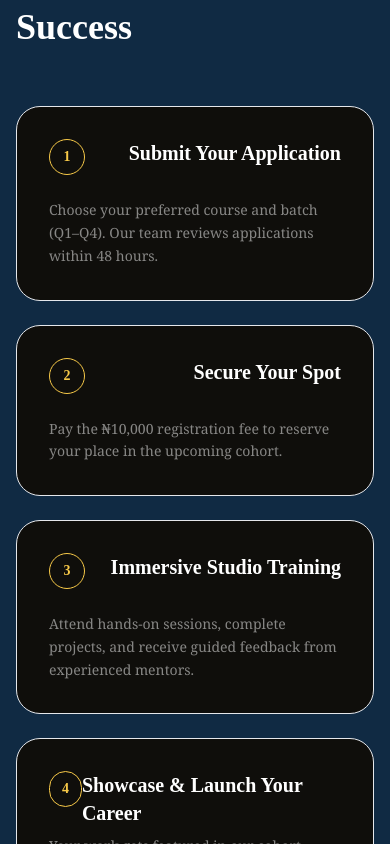
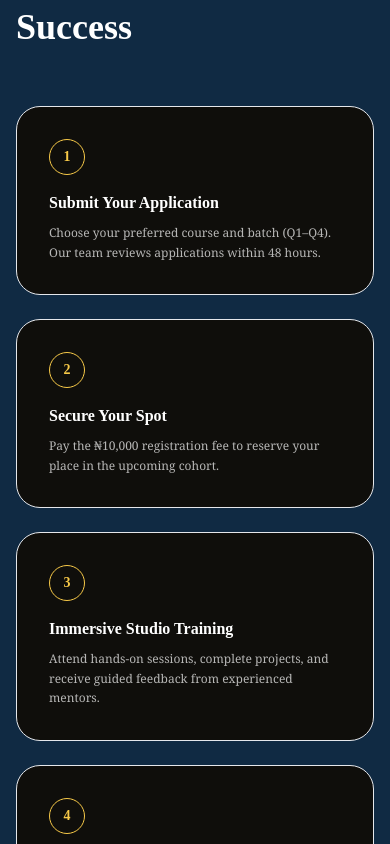
Before and after one commit to strakins/mfa-academy, a Next.js app: page / in a window 390 px wide. Shown: the part 4340-5184 px from the top of the page. Built offline with nearby package versions, Linux system fonts and the light colour scheme; no server answers; the database is empty.

Commit message:
adjusted landing page

```diff
--- a/components/HomePageClients.tsx
+++ b/components/HomePageClients.tsx
@@ -362,7 +362,7 @@ export default function HomePageClient({
               <FadeUp key={step.title} delay={idx * 0.08}>
                 <div className="group relative rounded-3xl border border-white/8 bg-[#0F0E0B] p-8 transition hover:border-[#C9A84C]/20 hover:bg-[#141210]">
                   {/* Step number — large ghost text */}
-                  <div className="flex justify-between">
+                  <div className="flex flex-col md:flex-row md:justify-between">
                     <div className="mb-4 flex h-9 w-9 items-center justify-center rounded-full border border-gold-400 text-gold-400">
                       <span className="text-sm font-bold" style={{ fontFamily: "'Playfair Display', serif" }}>
                         {idx + 1}
@@ -370,13 +370,13 @@ export default function HomePageClient({
                     </div>
 
                     <h3
-                      className="text-xl font-bold text-white"
+                      className="text-md md:text-xl font-bold text-white"
                       style={{ fontFamily: "'Playfair Display', serif" }}
                     >
                       {step.title}
                     </h3>
                   </div>
-                  <p className="mt-2 text-sm font-light leading-relaxed text-white/50">
+                  <p className="mt-2 text-[12px] md:text-sm font-light leading-relaxed text-white/70">
                     {step.desc}
                   </p>
                 </div>
```
